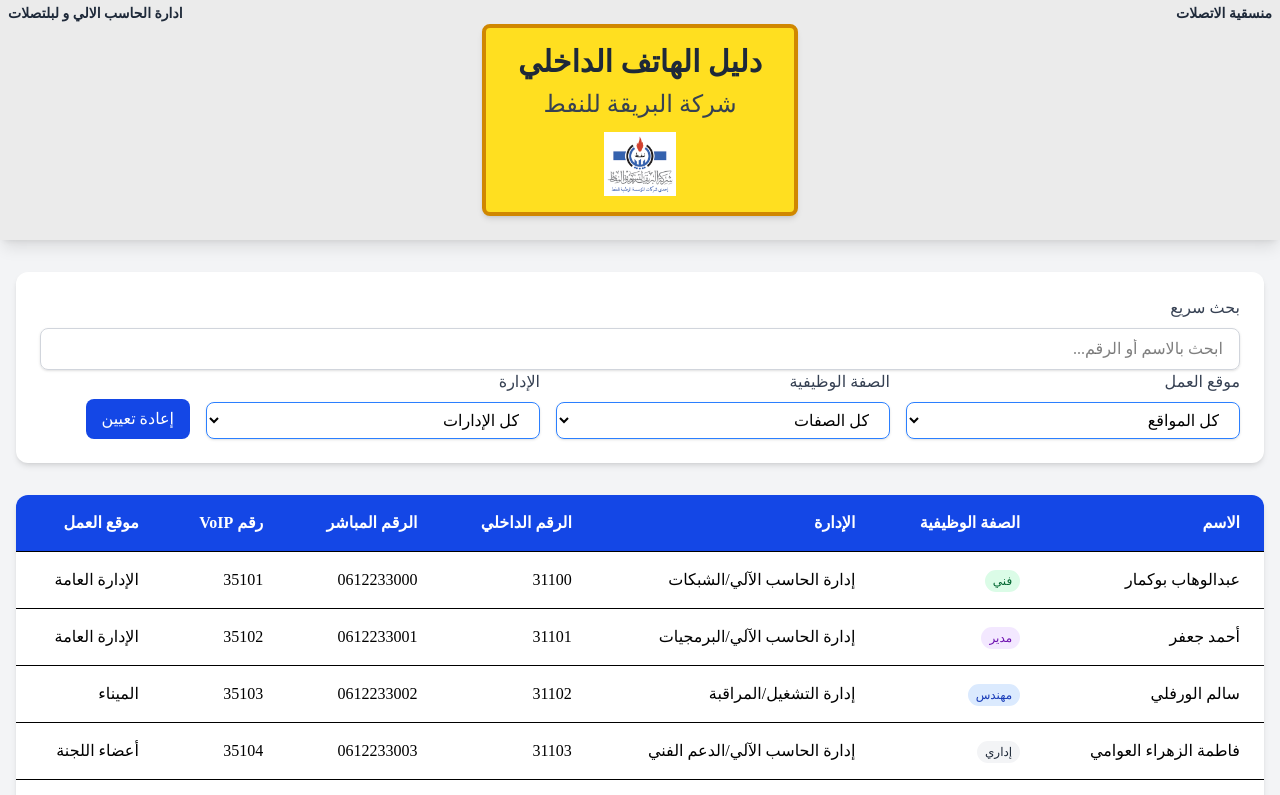
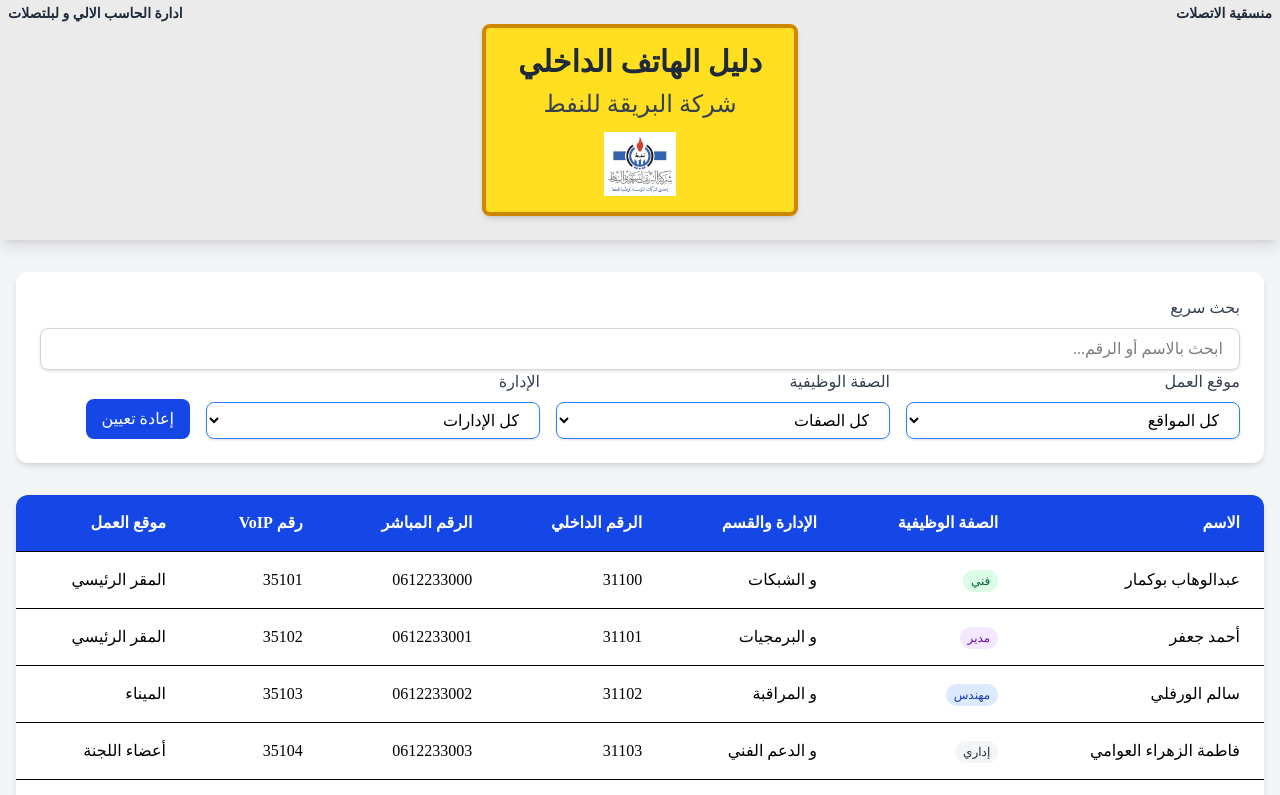
Before and after one commit to w1ty/braega-ph, a React (Vite) app: page / in a window 1280 px wide. Shown: the top 795 px of the page. Built offline with nearby package versions, Linux system fonts and the light colour scheme.

Commit message:
changes to filter system

```diff
--- a/src/App.jsx
+++ b/src/App.jsx
@@ -13,6 +13,7 @@ const PhoneDirectory = () => {
         location: "",
         role: "",
         department: "",
+        section: "" // Added section to the filters state
     });
     const [selectedEmployee, setSelectedEmployee] = useState(null);
 
--- a/src/components/EmployeeDetailsModal.jsx
+++ b/src/components/EmployeeDetailsModal.jsx
@@ -1,4 +1,4 @@
-import React from "react";
+                                                                                                                                                                                                                                                                                                                               import React from "react";
 
 const EmployeeDetailsModal = ({ employee, setSelectedEmployee }) => {
     return (
--- a/src/components/EmployeeList.jsx
+++ b/src/components/EmployeeList.jsx
@@ -1,6 +1,42 @@
 import React from "react";
 
 const EmployeeList = ({ employees, filters, searchText, setSelectedEmployee }) => {
+    const roleMap = {
+        Tech: "فني",
+        Mgr: "مدير",
+        Eng: "مهندس",
+        Admin: "إداري",
+        AdminAsst: "مساعد إداري"
+    };
+
+    const departmentMap = {
+        "IT/Net": "الحاسب الآلي والشبكات",
+        "IT/Soft": "الحاسب الآلي والبرمجيات",
+        "Ops/Mon": "التشغيل والمراقبة",
+        "IT/Sup": "الحاسب الآلي والدعم الفني",
+        "Comm/Maint": "الاتصالات والصيانة",
+        "Ops/Sup": "التشغيل والإشراف",
+        "Comm/Ops": "الاتصالات والعمليات"
+    };
+
+    const locationMap = {
+        HO: "المقر الرئيسي",
+        P: "الميناء",
+        CM: "أعضاء اللجنة",
+        RM: "رأس المنقار",
+        W: "المخزن",
+        A: "المطار"
+    };
+
+    const sectionMap = {
+        Net: "الشبكات",
+        Soft: "البرمجيات",
+        Sup: "الدعم الفني",
+        Maint: "الصيانة",
+        Ops: "العمليات",
+        Mon: "المراقبة"
+    };
+
     const filteredEmployees = employees.filter((employee) => {
         const searchLower = searchText.toLowerCase();
         return (
@@ -10,7 +46,8 @@ const EmployeeList = ({ employees, filters, searchText, setSelectedEmployee }) =
                 employee.voipNumber.includes(searchText)) &&
             (filters.location === "" || employee.workLocation === filters.location) &&
             (filters.role === "" || employee.role === filters.role) &&
-            (filters.department === "" || employee.department === filters.department)
+            (filters.department === "" || employee.department === filters.department) &&
+            (filters.section === "" || employee.section === filters.section)
         );
     });
 
@@ -22,7 +59,7 @@ const EmployeeList = ({ employees, filters, searchText, setSelectedEmployee }) =
                         <tr>
                             <th className="px-6 py-4">الاسم</th>
                             <th className="px-6 py-4">الصفة الوظيفية</th>
-                            <th className="px-6 py-4">الإدارة</th>
+                            <th className="px-6 py-4">الإدارة والقسم</th>
                             <th className="px-6 py-4">الرقم الداخلي</th>
                             <th className="px-6 py-4">الرقم المباشر</th>
                             <th className="px-6 py-4">رقم VoIP</th>
@@ -41,23 +78,23 @@ const EmployeeList = ({ employees, filters, searchText, setSelectedEmployee }) =
                                     <td className="px-6 py-4 border-t">
                                         <span
                                             className={`px-2 py-1 rounded-full text-xs ${
-                                                employee.role === "مدير"
+                                                employee.role === "Mgr"
                                                     ? "bg-purple-100 text-purple-800"
-                                                    : employee.role === "مهندس"
+                                                    : employee.role === "Eng"
                                                     ? "bg-blue-100 text-blue-800"
-                                                    : employee.role === "فني"
+                                                    : employee.role === "Tech"
                                                     ? "bg-green-100 text-green-800"
                                                     : "bg-gray-100 text-gray-800"
                                             }`}
                                         >
-                                            {employee.role}
+                                            {roleMap[employee.role]}
                                         </span>
                                     </td>
-                                    <td className="px-6 py-4 border-t">{employee.department}</td>
+                                    <td className="px-6 py-4 border-t">{departmentMap[employee.department]} و {sectionMap[employee.section]}</td>
                                     <td className="px-6 py-4 border-t">{employee.internalNumber}</td>
                                     <td className="px-6 py-4 border-t">{employee.directNumber}</td>
                                     <td className="px-6 py-4 border-t">{employee.voipNumber}</td>
-                                    <td className="px-6 py-4 border-t">{employee.workLocation}</td>
+                                    <td className="px-6 py-4 border-t">{locationMap[employee.workLocation]}</td>
                                 </tr>
                             ))
                         ) : (
--- a/src/components/Filters.jsx
+++ b/src/components/Filters.jsx
@@ -2,45 +2,56 @@ import React, { useState } from "react";
 
 const Filters = ({ filters, setFilters }) => {
     const locations = [
-        "كل المواقع",
-        "الإدارة العامة",
-        "رأس المنقار",
-        "أعضاء اللجنة",
-        "الميناء",
-        "المطار",
-        "المستودع"
+        { label: "كل المواقع", value: "" },
+        { label: "الإدارة العامة", value: "HO" },
+        { label: "رأس المنقار", value: "RM" },
+        { label: "أعضاء اللجنة", value: "CM" },
+        { label: "الميناء", value: "P" },
+        { label: "المطار", value: "A" },
+        { label: "المستودع", value: "W" }
     ];
+
     const roles = [
-        "كل الصفات",
-        "مدير",
-        "مهندس",
-        "فني",
-        "إداري",
-        "مساعد إداري",
-        "محاسب"
+        { label: "كل الصفات", value: "" },
+        { label: "مدير", value: "Mgr" },
+        { label: "مهندس", value: "Eng" },
+        { label: "فني", value: "Tech" },
+        { label: "إداري", value: "Admin" },
+        { label: "مساعد إداري", value: "AdminAsst" }
     ];
+
     const departments = [
-        "كل الإدارات",
-        "إدارة الحاسب الآلي",
-        "إدارة الاتصالات",
-        "إدارة التشغيل"
+        { label: "كل الإدارات", value: "" },
+        { label: "الحاسب الآلي", value: "IT" },
+        { label: "الاتصالات", value: "Comm" },
+        { label: "التشغيل", value: "Ops" }
     ];
 
     const sectionsByDepartment = {
-        "إدارة الحاسب الآلي": ["الشبكات", "البرمجيات", "الدعم الفني"],
-        "إدارة الاتصالات": ["الصيانة", "التشغيل"],
-        "إدارة التشغيل": ["المراقبة", "الإشراف"]
+        IT: [
+            { label: "الشبكات", value: "Net" },
+            { label: "البرمجيات", value: "Soft" },
+            { label: "الدعم الفني", value: "Sup" }
+        ],
+        Comm: [
+            { label: "الصيانة", value: "Maint" },
+            { label: "العمليات", value: "Ops" }
+        ],
+        Ops: [
+            { label: "المراقبة", value: "Mon" },
+            { label: "الإشراف", value: "Sup" }
+        ]
     };
 
     const [sections, setSections] = useState([]);
 
-    const handleFilterChange = e => {
+    const handleFilterChange = (e) => {
         const { name, value } = e.target;
-        setFilters(prev => ({ ...prev, [name]: value }));
+        setFilters((prev) => ({ ...prev, [name]: value }));
 
         if (name === "department") {
-            setSections(sectionsByDepartment[value] || []);
-            setFilters(prev => ({ ...prev, section: "" })); // Reset section when department changes
+            setSections(value === "" ? [] : [{ label: "كل الأقسام", value: "" }, ...sectionsByDepartment[value]]);
+            setFilters((prev) => ({ ...prev, section: "" })); // Reset section when department changes
         }
     };
 
@@ -57,85 +68,41 @@ const Filters = ({ filters, setFilters }) => {
     return (
         <div className="flex flex-wrap gap-4 items-end">
             {/* Location Filter */}
-            <div className="flex-1 min-w-[180px]">
-                <label className="block text-gray-700 mb-2">موقع العمل</label>
-                <select
+            <FilterDropdown
+                label="موقع العمل"
                 name="location"
+                options={locations}
                 value={filters.location}
                 onChange={handleFilterChange}
-                    className="w-full border border-blue-500 rounded-lg px-4 py-2 shadow-sm focus:outline-none focus:ring-2 focus:ring-blue-600"
-                >
-                    {locations.map((loc, index) => (
-                        <option
-                            key={index}
-                            value={loc === "كل المواقع" ? "" : loc}
-                        >
-                            {loc}
-                        </option>
-                    ))}
-                </select>
-            </div>
+            />
 
             {/* Role Filter */}
-            <div className="flex-1 min-w-[180px]">
-                <label className="block text-gray-700 mb-2">
-                    الصفة الوظيفية
-                </label>
-                <select
+            <FilterDropdown
+                label="الصفة الوظيفية"
                 name="role"
+                options={roles}
                 value={filters.role}
                 onChange={handleFilterChange}
-                    className="w-full border border-blue-500 rounded-lg px-4 py-2 shadow-sm focus:outline-none focus:ring-2 focus:ring-blue-600"
-                >
-                    {roles.map((role, index) => (
-                        <option
-                            key={index}
-                            value={role === "كل الصفات" ? "" : role}
-                        >
-                            {role}
-                        </option>
-                    ))}
-                </select>
-            </div>
+            />
 
             {/* Department Filter */}
-            <div className="flex-1 min-w-[180px]">
-                <label className="block text-gray-700 mb-2">الإدارة</label>
-                <select
+            <FilterDropdown
+                label="الإدارة"
                 name="department"
+                options={departments}
                 value={filters.department}
                 onChange={handleFilterChange}
-                    className="w-full border border-blue-500 rounded-lg px-4 py-2 shadow-sm focus:outline-none focus:ring-2 focus:ring-blue-600"
-                >
-                    {departments.map((dept, index) => (
-                        <option
-                            key={index}
-                            value={dept === "كل الإدارات" ? "" : dept}
-                        >
-                            {dept}
-                        </option>
-                    ))}
-                </select>
-            </div>
+            />
 
             {/* Section Filter */}
             {sections.length > 0 && (
-                <div className="flex-1 min-w-[180px]">
-                    <label className="block text-gray-700 mb-2">القسم</label>
-                    <select
+                <FilterDropdown
+                    label="القسم"
                     name="section"
-                        value={filters.section || ""}
+                    options={sections}
+                    value={filters.section}
                     onChange={handleFilterChange}
-                        className="w-full border border-blue-500 rounded-lg px-4 py-2 shadow-sm focus:outline-none focus:ring-2 focus:ring-blue-600"
-                    >
-                        <option value="">كل الأقسام</option>
-                        {sections.map((section, index) => (
-                            <option key={index} value={section}>
-                                {section}
-                            </option>
-                        ))}
-                    </select>
-                </div>
+                />
             )}
 
             {/* Reset Button */}
@@ -151,4 +118,22 @@ const Filters = ({ filters, setFilters }) => {
     );
 };
 
+const FilterDropdown = ({ label, name, options, value, onChange }) => (
+    <div className="flex-1 min-w-[180px]">
+        <label className="block text-gray-700 mb-2">{label}</label>
+        <select
+            name={name}
+            value={value}
+            onChange={onChange}
+            className="w-full border border-blue-500 rounded-lg px-4 py-2 shadow-sm focus:outline-none focus:ring-2 focus:ring-blue-600"
+        >
+            {options.map((option, index) => (
+                <option key={index} value={option.value}>
+                    {option.label}
+                </option>
+            ))}
+        </select>
+    </div>
+);
+
 export default Filters;
--- a/src/data/employees.json
+++ b/src/data/employees.json
@@ -1,167 +1,182 @@
 [
   {
-    "id": 1,
-    "name": "عبدالوهاب بوكمار",
-    "role": "فني",
-    "department": "إدارة الحاسب الآلي/الشبكات",
-    "internalNumber": "31100",
-    "directNumber": "0612233000",
-    "reefNumber": "0612288111",
-    "voipNumber": "35101",
-    "workLocation": "الإدارة العامة"
+    "id":1,
+    "name":"عبدالوهاب بوكمار",
+    "role":"Tech",
+    "department":"IT",
+    "section":"Net",
+    "internalNumber":"31100",
+    "directNumber":"0612233000",
+    "reefNumber":"0612288111",
+    "voipNumber":"35101",
+    "workLocation":"HO"
   },
   {
-    "id": 2,
-    "name": "أحمد جعفر",
-    "role": "مدير",
-    "department": "إدارة الحاسب الآلي/البرمجيات",
-    "internalNumber": "31101",
-    "directNumber": "0612233001",
-    "reefNumber": "0612288222",
-    "voipNumber": "35102",
-    "workLocation": "الإدارة العامة"
+    "id":2,
+    "name":"أحمد جعفر",
+    "role":"Mgr",
+    "department":"IT",
+    "section":"Soft",
+    "internalNumber":"31101",
+    "directNumber":"0612233001",
+    "reefNumber":"0612288222",
+    "voipNumber":"35102",
+    "workLocation":"HO"
   },
   {
-    "id": 3,
-    "name": "سالم الورفلي",
-    "role": "مهندس",
-    "department": "إدارة التشغيل/المراقبة",
-    "internalNumber": "31102",
-    "directNumber": "0612233002",
-    "reefNumber": "0612288333",
-    "voipNumber": "35103",
-    "workLocation": "الميناء"
+    "id":3,
+    "name":"سالم الورفلي",
+    "role":"Eng",
+    "department":"Ops",
+    "section":"Mon",
+    "internalNumber":"31102",
+    "directNumber":"0612233002",
+    "reefNumber":"0612288333",
+    "voipNumber":"35103",
+    "workLocation":"P"
   },
   {
-    "id": 4,
-    "name": "فاطمة الزهراء العوامي",
-    "role": "إداري",
-    "department": "إدارة الحاسب الآلي/الدعم الفني",
-    "internalNumber": "31103",
-    "directNumber": "0612233003",
-    "reefNumber": "0612288444",
-    "voipNumber": "35104",
-    "workLocation": "أعضاء اللجنة"
+    "id":4,
+    "name":"فاطمة الزهراء العوامي",
+    "role":"Admin",
+    "department":"IT",
+    "section":"Sup",
+    "internalNumber":"31103",
+    "directNumber":"0612233003",
+    "reefNumber":"0612288444",
+    "voipNumber":"35104",
+    "workLocation":"CM"
   },
   {
-    "id": 5,
-    "name": "مصطفى بن غربية",
-    "role": "مساعد إداري",
-    "department": "إدارة الاتصالات/الصيانة",
-    "internalNumber": "31104",
-    "directNumber": "0612233004",
-    "reefNumber": "0612288555",
-    "voipNumber": "35105",
-    "workLocation": "رأس المنقار"
+    "id":5,
+    "name":"مصطفى بن غربية",
+    "role":"AdminAsst",
+    "department":"Comm",
+    "section":"Maint",
+    "internalNumber":"31104",
+    "directNumber":"0612233004",
+    "reefNumber":"0612288555",
+    "voipNumber":"35105",
+    "workLocation":"RM"
   },
   {
-    "id": 6,
-    "name": "حنان المهدوي",
-    "role": "فني",
-    "department": "إدارة الحاسب الآلي/الشبكات",
-    "internalNumber": "31105",
-    "directNumber": "0612233005",
-    "reefNumber": "0612288666",
-    "voipNumber": "35106",
-    "workLocation": "الإدارة العامة"
+    "id":6,
+    "name":"حنان المهداوي",
+    "role":"Tech",
+    "department":"IT",
+    "section":"Net",
+    "internalNumber":"31105",
+    "directNumber":"0612233005",
+    "reefNumber":"0612288666",
+    "voipNumber":"35106",
+    "workLocation":"HO"
   },
   {
-    "id": 7,
-    "name": "زياد الأشهب",
-    "role": "مدير",
-    "department": "إدارة التشغيل/الإشراف",
-    "internalNumber": "31106",
-    "directNumber": "0612233006",
-    "reefNumber": "0612288777",
-    "voipNumber": "35107",
-    "workLocation": "أعضاء اللجنة"
+    "id":7,
+    "name":"زياد الأشهب",
+    "role":"Mgr",
+    "department":"Ops",
+    "section":"Sup",
+    "internalNumber":"31106",
+    "directNumber":"0612233006",
+    "reefNumber":"0612288777",
+    "voipNumber":"35107",
+    "workLocation":"CM"
   },
   {
-    "id": 8,
-    "name": "سندس العجيلي",
-    "role": "مهندس",
-    "department": "إدارة التشغيل/المراقبة",
-    "internalNumber": "31107",
-    "directNumber": "0612233007",
-    "reefNumber": "0612288888",
-    "voipNumber": "35108",
-    "workLocation": "المستودع"
+    "id":8,
+    "name":"سندس العجيلي",
+    "role":"Eng",
+    "department":"Ops",
+    "section":"Mon",
+    "internalNumber":"31107",
+    "directNumber":"0612233007",
+    "reefNumber":"0612288888",
+    "voipNumber":"35108",
+    "workLocation":"W"
   },
   {
-    "id": 9,
-    "name": "أنور العكروت",
-    "role": "فني",
-    "department": "إدارة الحاسب الآلي/الدعم الفني",
-    "internalNumber": "31108",
-    "directNumber": "0612233008",
-    "reefNumber": "0612288999",
-    "voipNumber": "35109",
-    "workLocation": "الإدارة العامة"
+    "id":9,
+    "name":"أنور العقروت",
+    "role":"Tech",
+    "department":"IT",
+    "section":"Sup",
+    "internalNumber":"31108",
+    "directNumber":"0612233008",
+    "reefNumber":"0612288999",
+    "voipNumber":"35109",
+    "workLocation":"HO"
   },
   {
-    "id": 10,
-    "name": "بشرى الغرياني",
-    "role": "إداري",
-    "department": "إدارة الحاسب الآلي/البرمجيات",
-    "internalNumber": "31109",
-    "directNumber": "0612233009",
-    "reefNumber": "0612289000",
-    "voipNumber": "35110",
-    "workLocation": "الإدارة العامة"
+    "id":10,
+    "name":"بشرى الغرياني",
+    "role":"Admin",
+    "department":"IT",
+    "section":"Soft",
+    "internalNumber":"31109",
+    "directNumber":"0612233009",
+    "reefNumber":"0612289000",
+    "voipNumber":"35110",
+    "workLocation":"HO"
   },
   {
-    "id": 11,
-    "name": "مؤيد الشيباني",
-    "role": "فني",
-    "department": "إدارة الاتصالات/التشغيل",
-    "internalNumber": "31110",
-    "directNumber": "0612233010",
-    "reefNumber": "0612289111",
-    "voipNumber": "35111",
-    "workLocation": "المطار"
+    "id":11,
+    "name":"معياد الشيباني",
+    "role":"Tech",
+    "department":"Comm",
+    "section":"Ops",
+    "internalNumber":"31110",
+    "directNumber":"0612233010",
+    "reefNumber":"0612289111",
+    "voipNumber":"35111",
+    "workLocation":"A"
   },
   {
-    "id": 12,
-    "name": "هالة بن إسماعيل",
-    "role": "إداري",
-    "department": "إدارة الحاسب الآلي/الشبكات",
-    "internalNumber": "31111",
-    "directNumber": "0612233011",
-    "reefNumber": "0612289222",
-    "voipNumber": "35112",
-    "workLocation": "أعضاء اللجنة"
+    "id":12,
+    "name":"هالة بن إسماعيل",
+    "role":"Admin",
+    "department":"IT",
+    "section":"Net",
+    "internalNumber":"31111",
+    "directNumber":"0612233011",
+    "reefNumber":"0612289222",
+    "voipNumber":"35112",
+    "workLocation":"CM"
   },
   {
-    "id": 13,
-    "name": "أمجد الحوات",
-    "role": "إداري",
-    "department": "إدارة التشغيل/الإشراف",
-    "internalNumber": "31112",
-    "directNumber": "0612233012",
-    "reefNumber": "0612289333",
-    "voipNumber": "35113",
-    "workLocation": "الميناء"
+    "id":13,
+    "name":"أمجد الحوات",
+    "role":"Admin",
+    "department":"Ops",
+    "section":"Sup",
+    "internalNumber":"31112",
+    "directNumber":"0612233012",
+    "reefNumber":"0612289333",
+    "voipNumber":"35113",
+    "workLocation":"P"
   },
   {
-    "id": 14,
-    "name": "إيمان الدرسي",
-    "role": "مهندس",
-    "department": "إدارة التشغيل/المراقبة",
-    "internalNumber": "31113",
-    "directNumber": "0612233013",
-    "reefNumber": "0612289444",
-    "voipNumber": "35114",
-    "workLocation": "رأس المنقار"
+    "id":14,
+    "name":"إيمان الدرسي",
+    "role":"Eng",
+    "department":"Ops",
+    "section":"Mon",
+    "internalNumber":"31113",
+    "directNumber":"0612233013",
+    "reefNumber":"0612289444",
+    "voipNumber":"35114",
+    "workLocation":"RM"
   },
   {
-    "id": 15,
-    "name": "عبدالله الشاعري",
-    "role": "مدير",
-    "department": "إدارة الحاسب الآلي/الدعم الفني",
-    "internalNumber": "31114",
-    "directNumber": "0612233014",
-    "reefNumber": "0612289555",
-    "voipNumber": "35115",
-    "workLocation": "الإدارة العامة"
+    "id":15,
+    "name":"عبدالله الشاعري",
+    "role":"Mgr",
+    "department":"IT",
+    "section":"Sup",
+    "internalNumber":"31114",
+    "directNumber":"0612233014",
+    "reefNumber":"0612289555",
+    "voipNumber":"35115",
+    "workLocation":"HO"
   }
 ]
```
Lines whose indentation alone changed are shown as unchanged.
